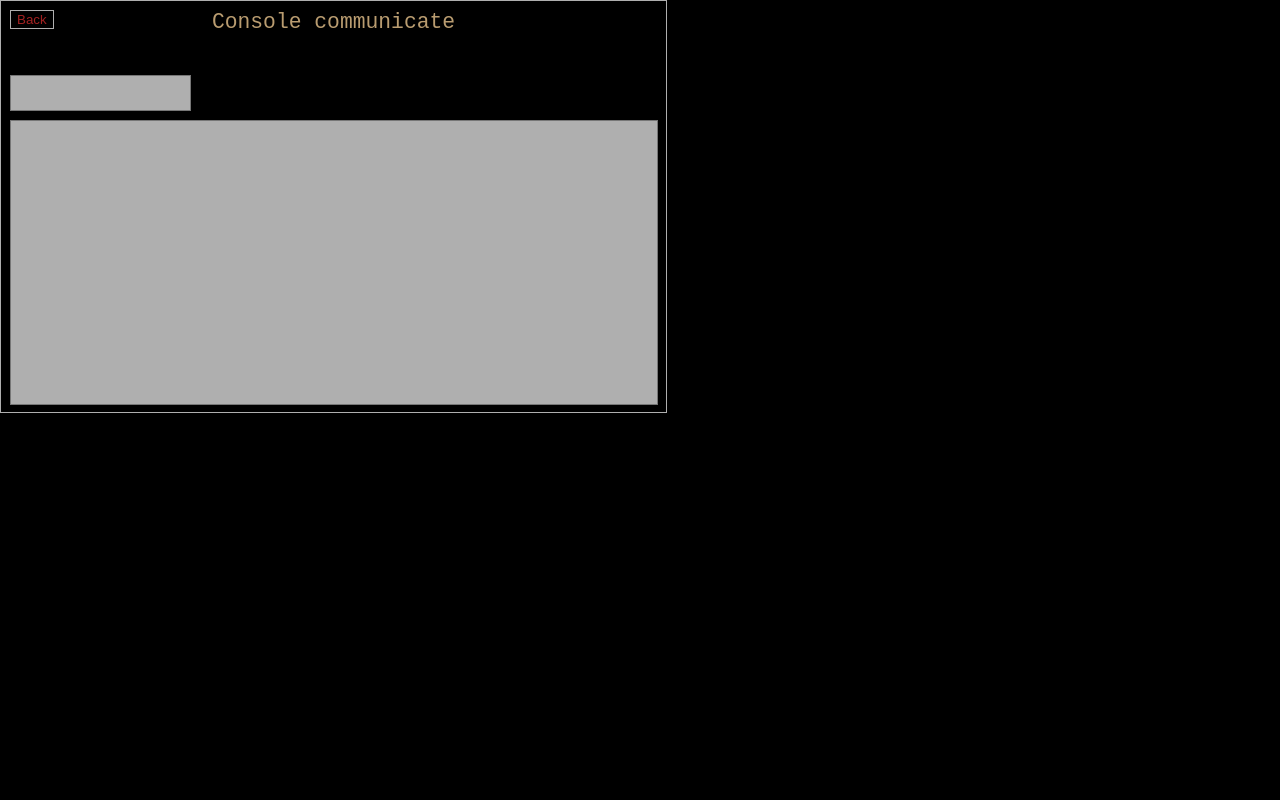
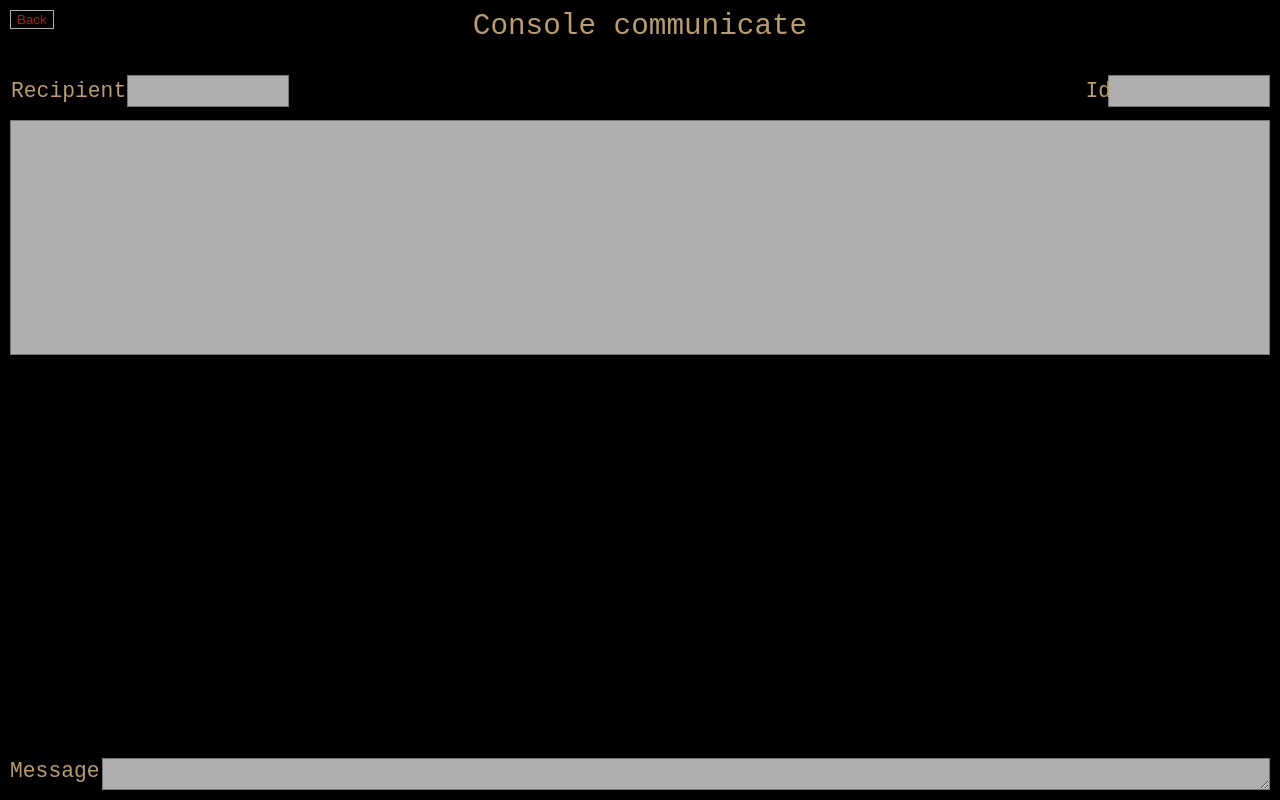
Before and after one commit to Willian-Thdr/ConsoleComandCommunication, a website built with Vite: page Software/Source/View/CommunicateWindow.html in a window 1280 px wide. Built offline with nearby package versions, Linux system fonts and the light colour scheme.

Commit message:
feat
Janela de menssagem concluída

```diff
--- a/Software/Source/Controller/secondWindow.ts
+++ b/Software/Source/Controller/secondWindow.ts
@@ -3,8 +3,9 @@ const { app, BrowserWindow, ipcMain} = require('electron');
 ipcMain.on('open-MessageWindow', () => {
     console.log("open message window");
     const window = new BrowserWindow({
-        width: 400,
-        height: 300
+        width: 665,
+        height: 411,
+        useContentSize: true
     });
 
     console.log("load window elements");
--- a/Software/Source/Style/ComStyle.css
+++ b/Software/Source/Style/ComStyle.css
@@ -1,11 +1,14 @@
 body {
-  margin: 0px;
+  position: relative;
+  display: flex;
   overflow-x: hidden;
   overflow-y: hidden;
-  width: 665px;
-  height: 411px;
+  margin: 0px;
+  width: 100%;
+  height: 100%;
   background: black;
-  border: 1px solid #afafaf;
+  justify-content: center;
+  align-items: center;
 }
 
 #mainBox{
@@ -15,14 +18,14 @@ body {
   justify-content: center;
   left: 0px;
   top: 0px;
-  width: 665px;
-  height: 411px;
+  bottom: 0px;
+  right: 0px;
 }
 
 #Title {
   position: absolute;
   top: 10px;
-  font-size: 16pt;
+  font-size: 22pt;
   font-family: monospace;
   color: #b99c70;
 }
@@ -38,9 +41,10 @@ body {
 
 #MessageShow {
   position: absolute;
-  width: 642px;
-  height: 279px;
+  height: 229px;
   top: 120px;
+  left: 10px;
+  right: 10px;
   resize: none;
   overflow-y: auto;
   overflow-x: hidden;
@@ -50,10 +54,86 @@ body {
 
 #Recipient {
   position: absolute;
+  display: flex;
+  font-family: monospace;
+  color: #b99c70;
+  font-size: 16pt;
+  top: 76px;
+  left: 11px;
+  height: 30px;
+  align-items: center;
+}
+
+#RecipientName {
+  position: absolute;
+  display: flex;
   top: 75px;
-  left: 10px;
-  height: 30px;
+  left: 127px;
+  height: 15px;
   background: #afafaf;
   resize: none;
   color: black;
+  text-align: center;
+  padding: 7.5px 0px 7.5px;
+  overflow-y: hidden;
+  overflow-x: auto;
+  text-wrap-mode: nowrap;
+  font-family: monospace;
 }
+
+#IdEntry {
+  position: absolute;
+  display: flex;
+  top: 75px;
+  right: 10px;
+  height: 15px;
+  padding: 7.5px 0px 7.5px;
+  overflow-y: hidden;
+  overflow-x: auto;
+  background: #afafaf;
+  color: black;
+  text-align: center;
+  resize: none;
+  text-wrap-mode: nowrap;
+}
+
+#Id {
+  position: absolute;
+  display: flex;
+  align-items: center;
+  color: #b99c70;
+  font-size: 16pt;
+  height: 30px;
+  top: 76px;
+  right: 169px;
+  font-family: monospace;
+  text-wrap-mode: nowrap;
+}
+
+#TextEntry {
+  position: fixed;
+  display: flex;
+  bottom: 10px;
+  left: 102px;
+  right: 10px;
+  height: 15px;
+  padding: 7.5px 0px 7.5px;
+  background: #afafaf;
+  color: black;
+  font-family: monospace;
+  justify-content: center;
+  text-align: center;
+  align-items: center;
+}
+
+#Message {
+  position: fixed;
+  display: flex;
+  left: 10px;
+  bottom: 11px;
+  height: 30px;
+  color: #b99c70;
+  font-family: monospace;
+  font-size: 16pt;
+  justify-content: center;
+}
--- a/Software/Source/View/CommunicateWindow.html
+++ b/Software/Source/View/CommunicateWindow.html
@@ -2,7 +2,7 @@
 <html>
   <head>
     <title>Communicate</title>
-    <meta name="viewport" content="width=device-width, initial-scale=1.0"
+    <meta name="viewport" content="width=device-width, initial-scale=1.0">
     <meta charset="UTF-8">
     <link rel="stylesheet" href="../style/ComStyle.css">
   </head>
@@ -11,7 +11,12 @@
       <label id="Title">Console communicate</label>
       <button id="Exit">Back</button>
       <textarea id="MessageShow" readonly></textarea>
-      <textarea id="Recipient"></textarea>
+      <label id="Recipient">Recipient</label>
+      <textarea id="RecipientName"></textarea>
+      <textarea id="IdEntry"></textarea>
+      <label id="Id">Id</label>
+      <textarea id="TextEntry"></textarea>
+      <label id="Message">Message</label>
     </div>
   </body>
 </html>
```
